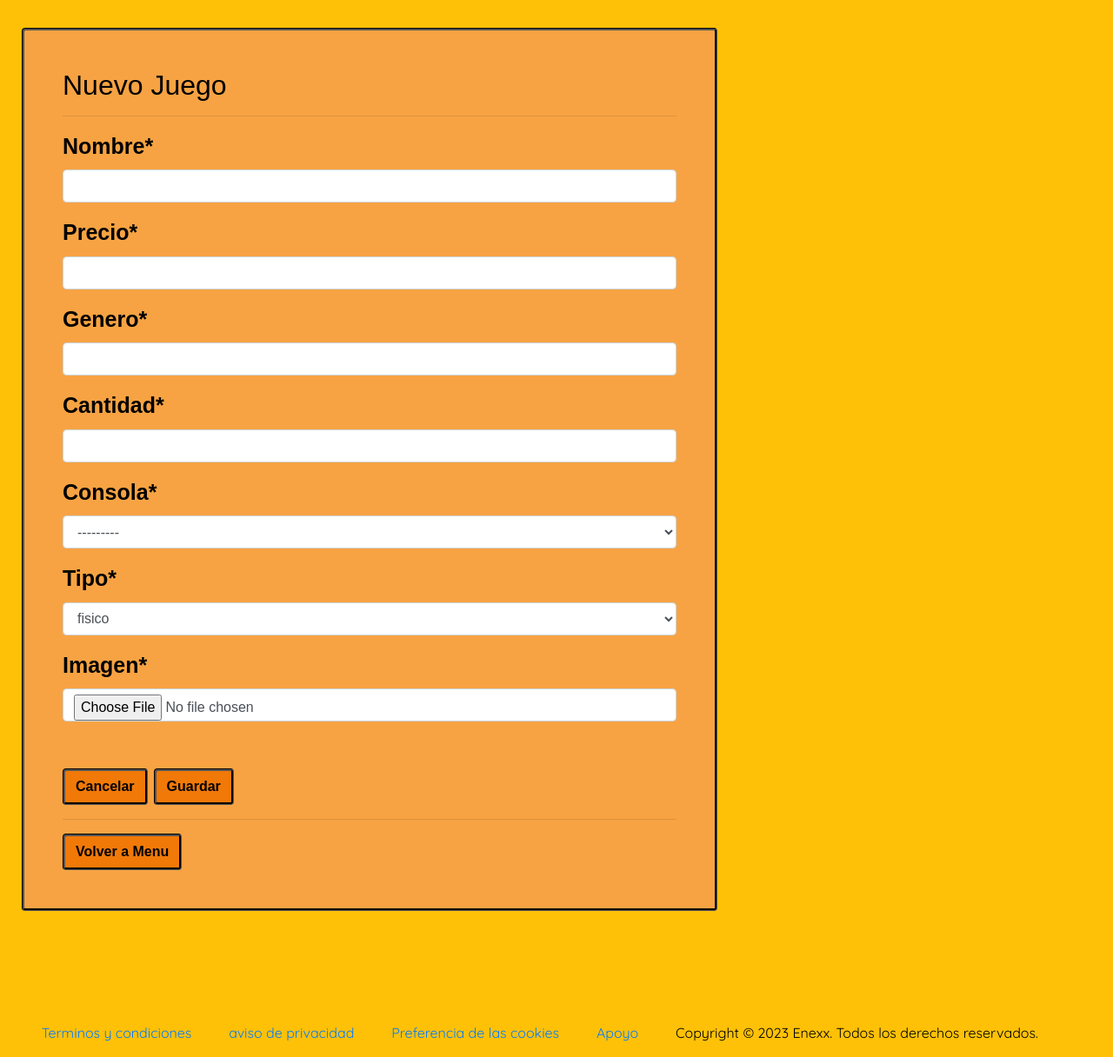
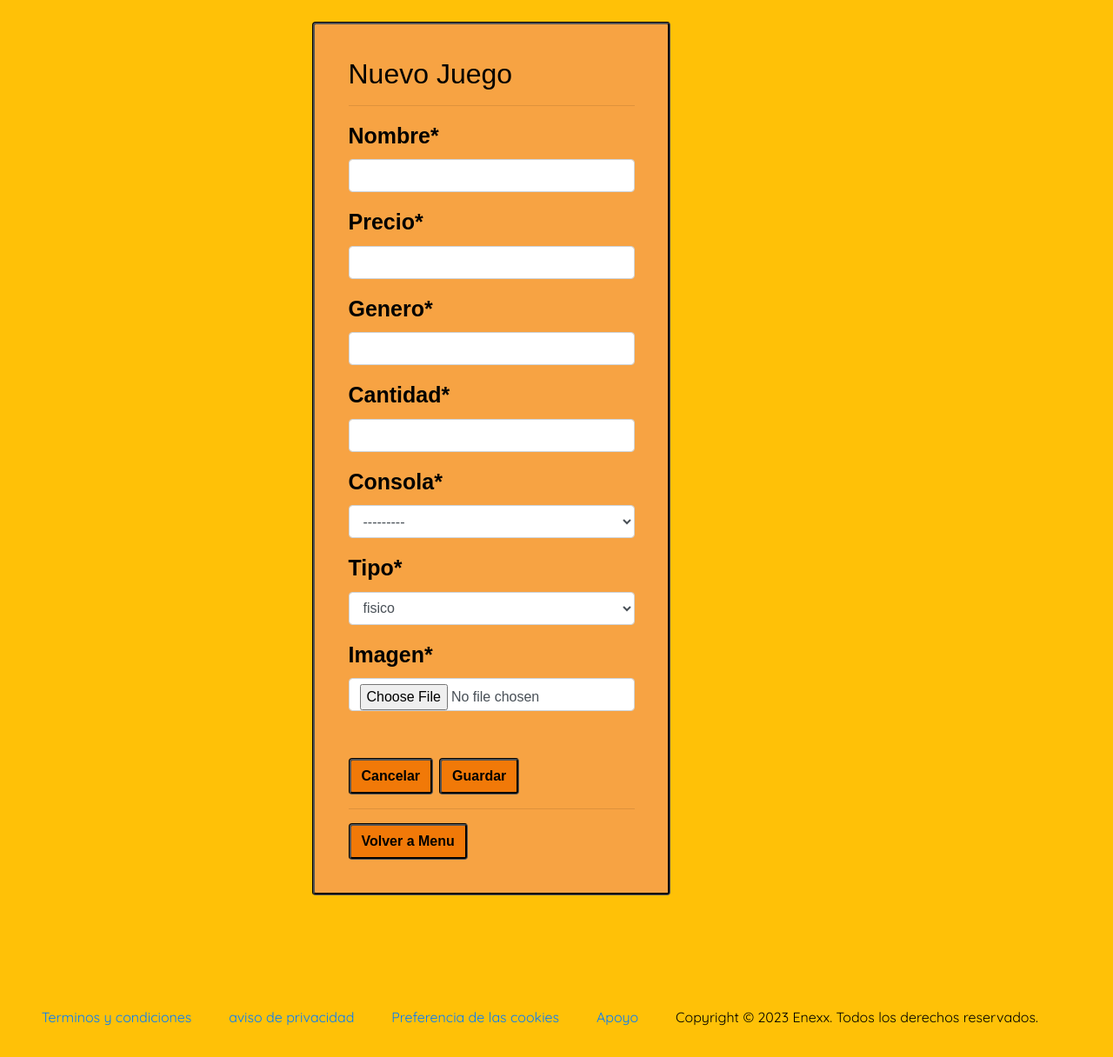
Before and after one commit to HVMASTER/ProyectoEnexxDjango, a Django app: page /agregarJuego in a window 1280 px wide. Shown: the part 142-1358 px from the top of the page at 87% size. After the commit the page ends 1322 px from the top, so only its background shows below. Run offline with Django 4.2, Linux system fonts and the light colour scheme; a user stored in the database is signed in; data comes from the database, SQL or seed files in the repository; both versions use the stored data as it was after the commit; some libraries are stand-ins or nearby versions.

Commit message:
ajuste en css

```diff
--- a/administrador/templates/administrador/agregarJuego.html
+++ b/administrador/templates/administrador/agregarJuego.html
@@ -4,7 +4,7 @@
 {% block contenidoBase %}
 
 <div class="row">
-  <div class="">
+  <div class="col-12 col-md-6 offset-md-3 ">
     <div class="card contenedorRegistro">
       <div class="card-body">
         <h2>Nuevo Juego</h2>
--- a/enexx/static/enexx/css/style.css
+++ b/enexx/static/enexx/css/style.css
@@ -512,7 +512,7 @@
 
 .contenedorRegistro{
     display: inline-block;
-    width: 50rem;
+    width: auto;
     height: auto;
     margin-left: 5%;
     margin-right: 5%;
--- a/enexx/templates/enexx/contacto.html
+++ b/enexx/templates/enexx/contacto.html
@@ -5,7 +5,7 @@
 
 
 <div class="row">
-  <div class="col-12 col-md-6 offset-md-3">
+  <div class="col-12 col-md-6 offset-md-3 ">
       <div class="card contenedorRegistro">
           <div class="card-body">
               <h2>Contactanos!!</h2>
```
Also changed, not shown: db.sqlite3.
